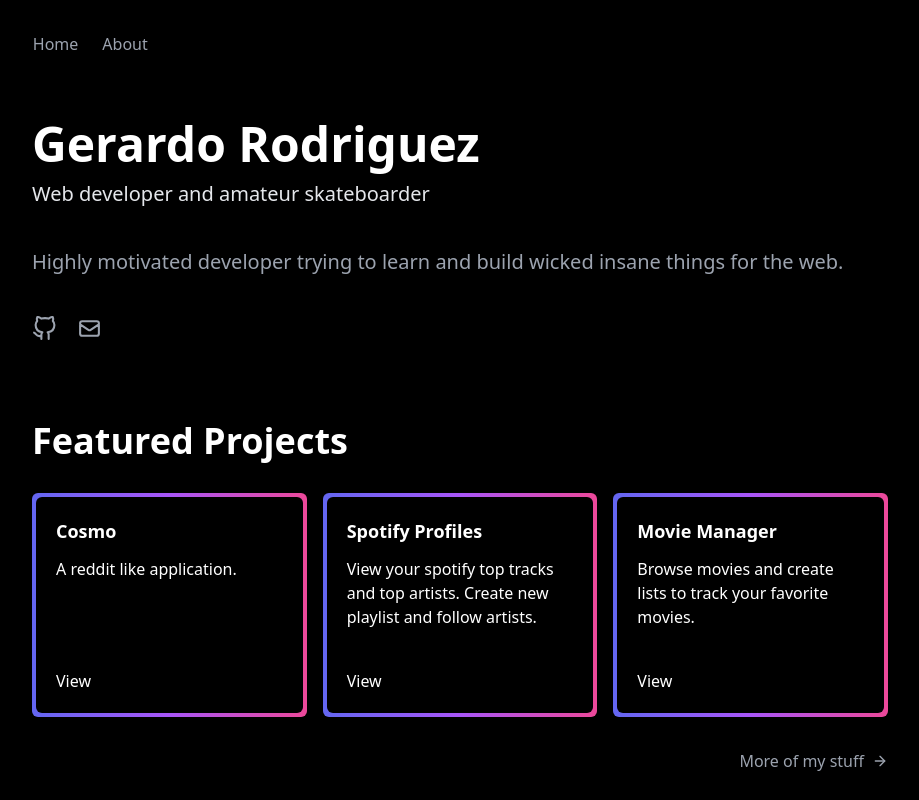
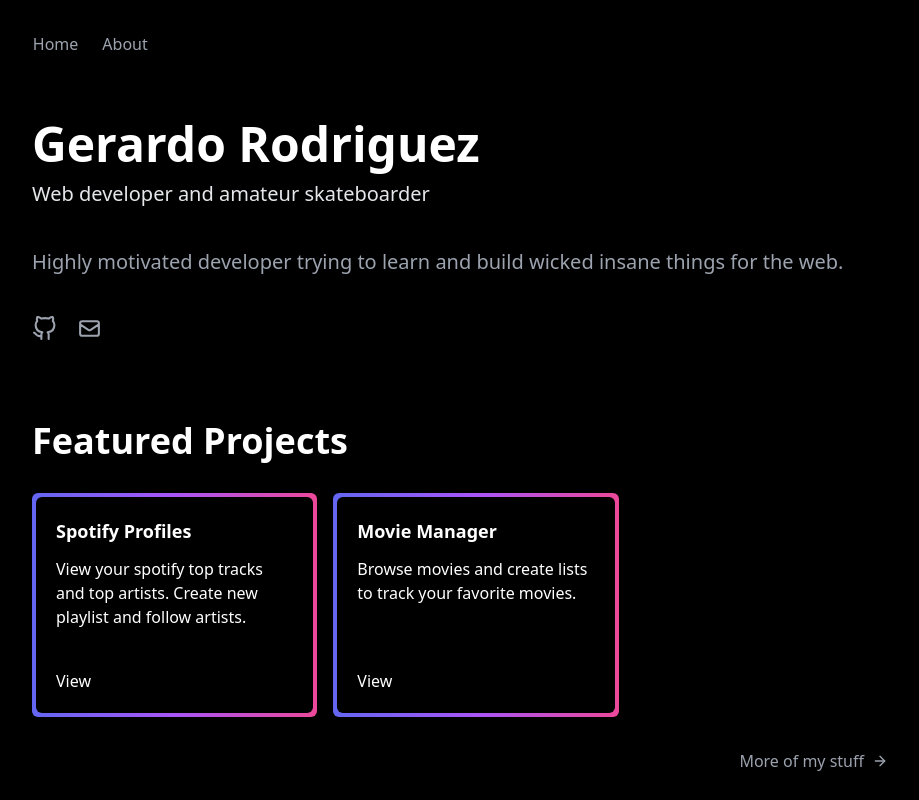
Before and after one commit to G-R3/gerar.dev, a Next.js app: page / in a window 1280 px wide. Shown: the top 800 px of the page, without its empty margins (180-1099 px from the left). Built offline with nearby package versions, Linux system fonts and the light colour scheme.

Commit message:
removed a project and renamed exported typ

```diff
--- a/src/projects/index.ts
+++ b/src/projects/index.ts
@@ -1,4 +1,4 @@
-export type Project = {
+export type ProjectType = {
   image: string;
   title: string;
   description: string;
@@ -12,19 +12,19 @@ export type Project = {
 };
 
 export const projects = [
-  {
-    image: "",
-    title: "Cosmo",
-    description: "A reddit like application.",
-    longDescription:
-      "Cosmo is a reddit like application where you can post to a community revolving around a particular topic or create a community of your own.",
-    tags: ["Next.js", "TailwindCSS", "Prisma", "tRPC"],
-    externals: {
-      github: "https://github.com/G-R3/cosmo",
-      demo: "aa",
-    },
-    isFeatured: false,
-  },
+  // {
+  //   image: "",
+  //   title: "Cosmo",
+  //   description: "A reddit like application.",
+  //   longDescription:
+  //     "Cosmo is a reddit like application where you can post to a community revolving around a particular topic or create a community of your own.",
+  //   tags: ["Next.js", "TailwindCSS", "Prisma", "tRPC"],
+  //   externals: {
+  //     github: "https://github.com/G-R3/cosmo",
+  //     demo: "aa",
+  //   },
+  //   isFeatured: false,
+  // },
   {
     image: "spotify-profile.png ",
     title: "Spotify Profiles",
```
